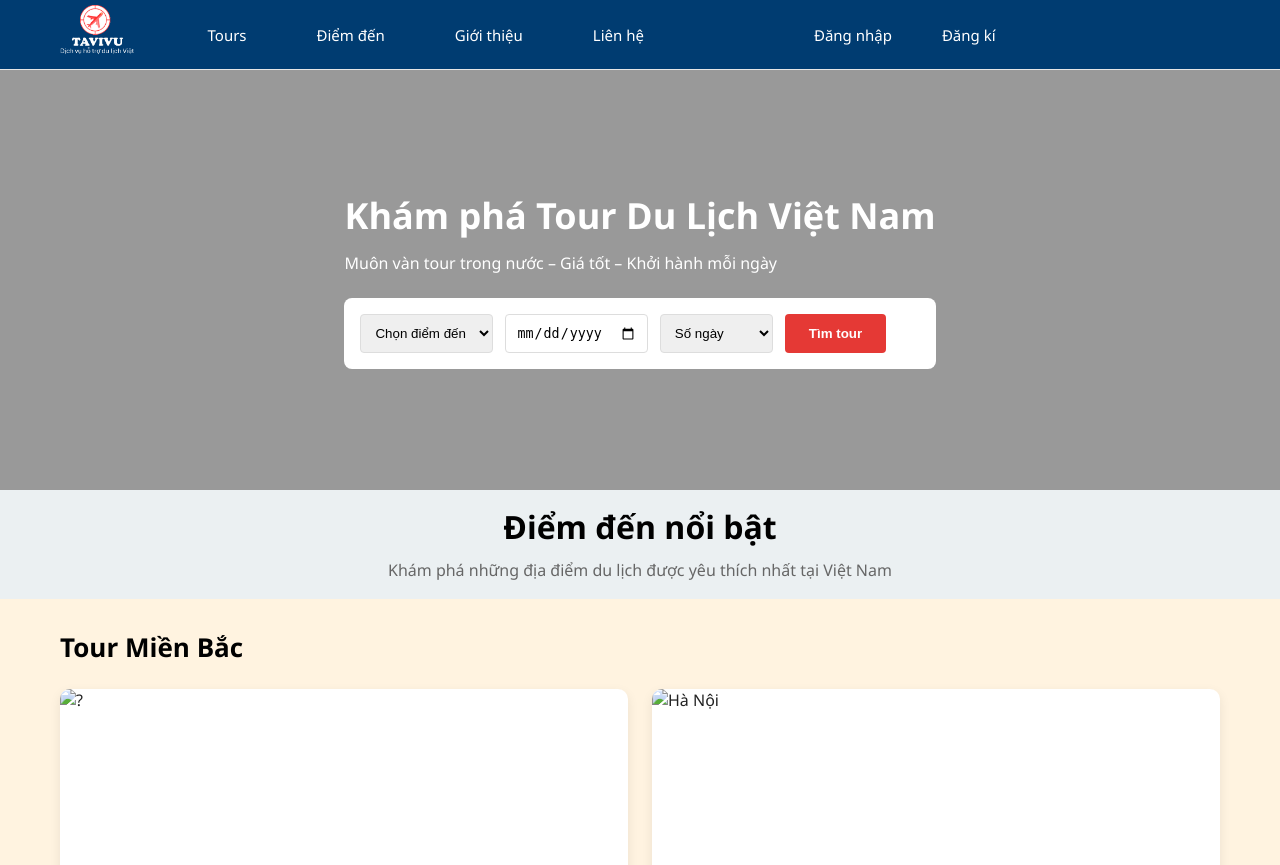
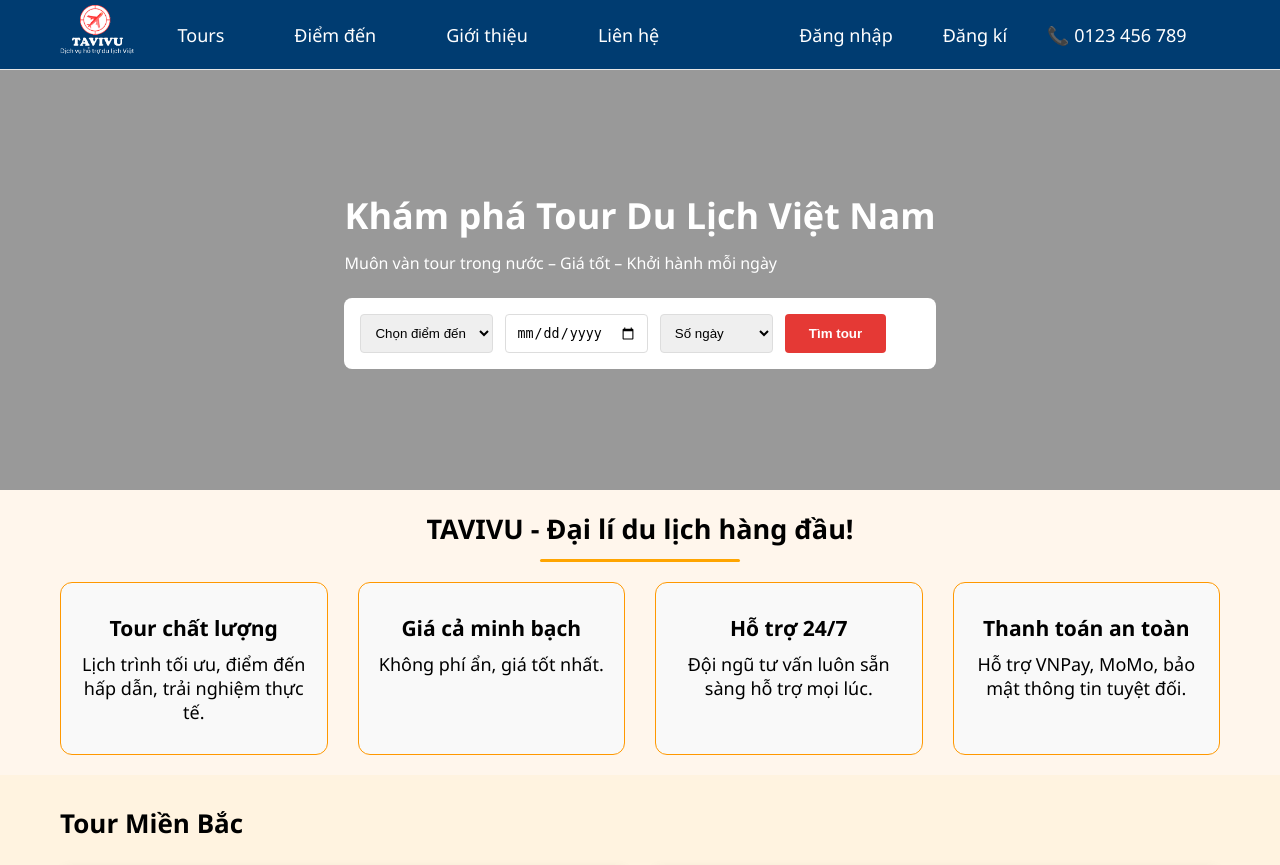
Before and after one commit to cakienx4/Web_Tour_Du_Lich, a PHP site: page /html/trangChu.html in a window 1280 px wide. Shown: the top 865 px of the page. Run offline with PHP 8.4, Linux system fonts and the light colour scheme.

Commit message:
Xây dựng trang chủ: Phần Giới thiệu và Footer

```diff
--- a/css/index.css
+++ b/css/index.css
@@ -6,6 +6,7 @@
 
 body {
   font-family: 'Segoe UI', Tahoma, sans-serif;
+  font-size: 18px;
 }
 
 
@@ -31,13 +32,11 @@
   height: 100%;
   display: flex;
   align-items: center;
-  gap: 70px;
+  gap: 40px;
 }
 
 
 .logo {
-  display: flex;
-  align-items: center;
   text-decoration: none;
 }
 
@@ -62,7 +61,6 @@
 
 .main-nav a {
   text-decoration: none;
-  font-size: 15px;
   color: white;
   font-weight: 500;
 }
@@ -81,7 +79,6 @@
 
 .login a {
   text-decoration: none;
-  font-size: 15px;
   color: white;
   font-weight: 500;
 }
@@ -93,11 +90,15 @@
 
 .login-btn {
   text-decoration: none;
-  font-size: 14px;
   color: #0071c2;
   font-weight: 500;
 }
 
+
+.phone-num p {
+  color: white;
+  font-weight: 500;
+}
 
 /* ------------------------------------------------------ BANNER ------------------------------------------------------ */
 /* ------------------------------------------------------ BANNER ------------------------------------------------------ */
@@ -162,29 +163,71 @@
   background: #c62828;
 }
 
+
+/* ------------------------------------------------------ WHY CHOOSE US ------------------------------------------------------ */
+/* ------------------------------------------------------ WHY CHOOSE US ------------------------------------------------------ */
+/* ------------------------------------------------------ WHY CHOOSE US ------------------------------------------------------ */
+
+
+.why-choose-us {
+  padding: 20px 60px;
+  background-color: #fff6ec;
+}
+
+.section-title{
+  text-align: center;
+  margin-bottom: 20px;
+}
+
+.section-title::after {
+  content: "";
+  width: 200px;
+  height: 3px;
+  background: orange;
+  display: block;
+  margin: 12px auto 0;
+  border-radius: 2px;
+}
+
+.reason-grid {
+  display: grid;
+  grid-template-columns: repeat(4, 1fr);
+  gap: 30px;
+}
+
+.reason-card {
+  text-align: center;
+  padding: 30px 20px;
+  border: 1px solid #ff9800;
+  border-radius: 12px;
+  background: #f9f9f9;
+  transition: all 0.3s ease;
+}
+
+.reason-card:hover {
+  background: #ff9800;
+  color: #fff;
+}
+
+.reason-card i {
+  font-size: 40px;
+  color: #ff9800;
+  margin-bottom: 20px;
+}
+
+.reason-card:hover i {
+  color: #fff;
+}
+
+.reason-card h3 {
+  margin-bottom: 10px;
+}
+
+
 /* ------------------------------------------------------ LIST ------------------------------------------------------ */
 /* ------------------------------------------------------ LIST ------------------------------------------------------ */
 /* ------------------------------------------------------ LIST ------------------------------------------------------ */
 
-.title-tour {
-  text-align: center;
-  padding: 15px;
-}
-
-.title-tour h2 {
-  font-size: 32px;
-  font-weight: 700;
-  margin-bottom: 10px;
-  position: relative;
-}
-
-.section-desc {
-  font-size: 16px;
-  color: #666;
-  max-width: 600px;
-  margin: 0 auto;
-  line-height: 1.6;
-}
 
 .region {
   padding: 30px 60px;
--- a/html/trangChu.html
+++ b/html/trangChu.html
@@ -30,6 +30,7 @@
                 <a href="#" class="login-btn">Đăng nhập</a>
                 <a href="#" class="login-btn">Đăng kí</a>
             </div>
+            <div class="phone-num"> <p>📞 0123 456 789</p> </div>
         </div>
     </header>
 
@@ -65,16 +66,38 @@
         </div>
     </section>
 
+    <!-- ------------------------------------- WHY CHOOSE US ------------------------------------- -->
+
+    <section class="why-choose-us">
+        <h2 class="section-title">TAVIVU - Đại lí du lịch hàng đầu!</h2>
+
+        <div class="reason-grid">
+            <div class="reason-card">
+                <h3>Tour chất lượng</h3>
+                <p>Lịch trình tối ưu, điểm đến hấp dẫn, trải nghiệm thực tế.</p>
+            </div>
+
+            <div class="reason-card">
+                <h3>Giá cả minh bạch</h3>
+                <p>Không phí ẩn, giá tốt nhất.</p>
+            </div>
+
+            <div class="reason-card">
+                <h3>Hỗ trợ 24/7</h3>
+                <p>Đội ngũ tư vấn luôn sẵn sàng hỗ trợ mọi lúc.</p>
+            </div>
+
+            <div class="reason-card">
+                <h3>Thanh toán an toàn</h3>
+                <p>Hỗ trợ VNPay, MoMo, bảo mật thông tin tuyệt đối.</p>
+            </div>
+        </div>
+    </section>
+
     <!-- ------------------------------------- DANH SÁCH TOUR NỔI BẬT ------------------------------------- -->
 
     <section class="destinations">
         <div class="container">
-            <div class="title-tour" style="background-color:#EBF0F2;">
-                <h2>Điểm đến nổi bật</h2>
-                <p class="section-desc">
-                    Khám phá những địa điểm du lịch được yêu thích nhất tại Việt Nam
-                </p>
-            </div>
             <!-- MIỀN BẮC -->
             <div class="region" style="background-color: #FFF3E0;">
                 <h2>Tour Miền Bắc</h2>
@@ -249,6 +272,59 @@
         </div>
     </section>
 
+    <!-- ------------------------------------- FOOTER ------------------------------------- -->
+
+    <footer class="footer">
+        <div class="footer-top">
+            <div class="container footer-grid">
+
+                <!-- Cột 1 -->
+                <div class="footer-col">
+                    <img src="../img/TAVIVU_Logo.png" alt="TAVIVU Logo" class="footer-logo">
+                    <p>
+                        TAVIVU là nền tảng đặt tour du lịch trong nước,
+                        mang đến những trải nghiệm du lịch an toàn, tiện lợi và tiết kiệm.
+                    </p>
+                </div>
+
+                <!-- Cột 2 -->
+                <div class="footer-col">
+                    <h4>Tour trong nước</h4>
+                    <ul>
+                        <li><a href="#">Tour Miền Bắc</a></li>
+                        <li><a href="#">Tour Miền Trung</a></li>
+                        <li><a href="#">Tour Miền Nam</a></li>
+                    </ul>
+                </div>
+
+                <!-- Cột 3 -->
+                <div class="footer-col">
+                    <h4>Hỗ trợ khách hàng</h4>
+                    <ul>
+                        <li><a href="#">Hướng dẫn đặt tour</a></li>
+                        <li><a href="#">Chính sách thanh toán</a></li>
+                        <li><a href="#">Chính sách hủy tour</a></li>
+                    </ul>
+                </div>
+
+                <!-- Cột 4 -->
+                <div class="footer-col">
+                    <h4>Liên hệ</h4>
+                    <p>📍 Việt Nam</p>
+                    <p>📞 0123 456 789</p>
+                    <p>✉️ contact@tavivu.vn</p>
+                </div>
+
+            </div>
+        </div>
+
+        <div class="footer-bottom">
+            <p>
+                @ 2026 TAVIVU | Đồ án Thiết kế Hệ thống Website Đặt Tour Du Lịch Việt Nam
+            </p>
+        </div>
+    </footer>
+
 </body>
 
 </html>
```
Also changed, not shown: other parts of css/index.css (+62 -0 lines).
